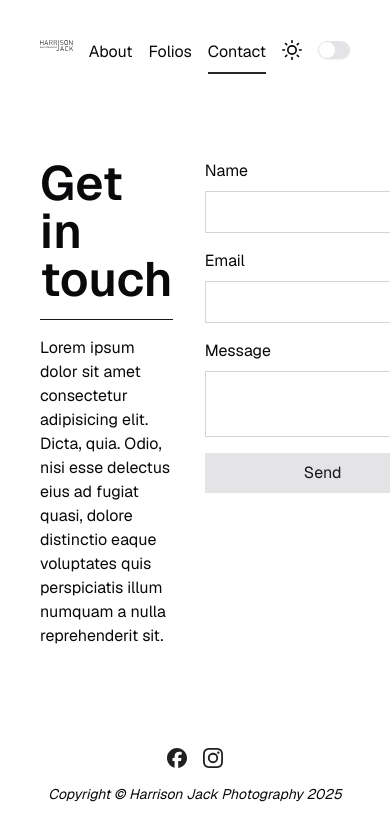
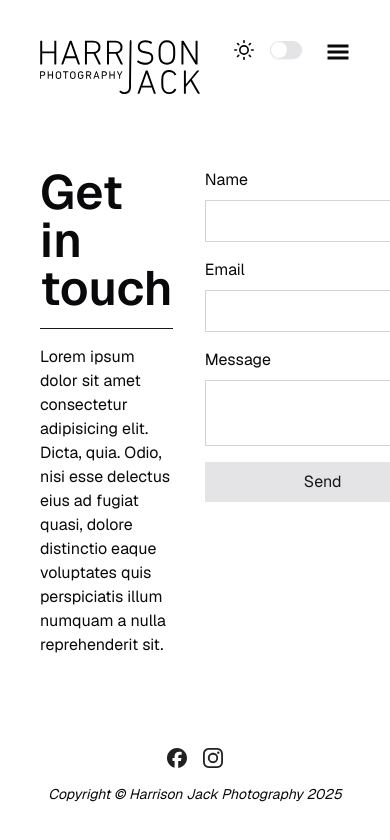
Before and after one commit to SmackSmash/next-hj, a Next.js app: page /contact in a window 390 px wide. Shown: the top 840 px of the page. Built offline with nearby package versions, Linux system fonts and the light colour scheme.

Commit message:
Building out mobile menu

```diff
--- a/src/components/nav-bar.tsx
+++ b/src/components/nav-bar.tsx
@@ -4,6 +4,7 @@ import Image from 'next/image';
 import Link from 'next/link';
 import { usePathname } from 'next/navigation';
 import logoSVG from '@/../public/logo.svg';
+import { GiHamburgerMenu } from 'react-icons/gi';
 import ModeSwitch from './mode-switch';
 
 export default function NavBar() {
@@ -14,6 +15,7 @@ export default function NavBar() {
       <Link href='/'>
         <Image src={logoSVG} alt='Harrison Jack Logo' className='mr-4 w-40 dark:invert' />
       </Link>
+      <div className='invisible absolute flex flex-col gap-4 md:visible md:relative md:flex-row'>
         <Link
           href='/about'
           className={`border-zinc-800 pb-2 dark:border-zinc-100 [&.active]:border-b-2 ${pathname === '/about' ? 'active' : ''}`}
@@ -32,7 +34,11 @@ export default function NavBar() {
         >
           Contact
         </Link>
+      </div>
       <ModeSwitch />
+      <button className='ml-2 size-6 md:hidden'>
+        <GiHamburgerMenu className='size-full' />
+      </button>
     </nav>
   );
 }
```
Lines whose indentation alone changed are shown as unchanged.
